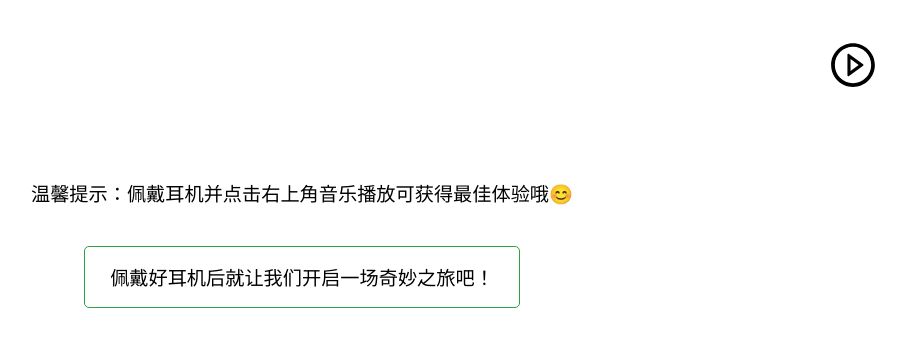
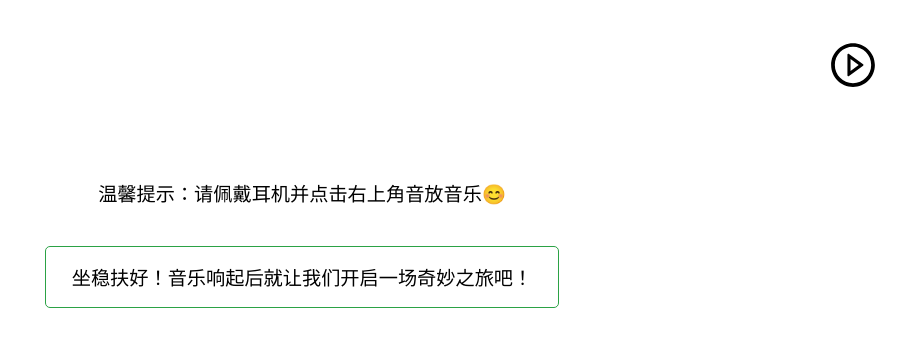
Before and after one commit to mtbasktm/Physics, a website: page index.html in a window 1280 px wide. Shown: the top 346 px of the page, without its empty margins (338-1244 px from the left). Drawn offline with nearby package versions, Linux system fonts and the light colour scheme.

Commit message:
Update index.html

```diff
--- a/index.html
+++ b/index.html
@@ -14,9 +14,9 @@
 <body>
   <button id="playPauseButton" class="play-pause"></button>
   <div class="startSign">
-    <p class="two">温馨提示：佩戴耳机并点击右上角音乐播放可获得最佳体验哦😊</p>
+    <p class="two">温馨提示：请佩戴耳机并点击右上角音放音乐😊</p>
     <!-- 开始按钮 -->
-    <p id="startButton" class="two button">佩戴好耳机后就让我们开启一场奇妙之旅吧！</p>
+    <p id="startButton" class="two button">坐稳扶好！音乐响起后就让我们开启一场奇妙之旅吧！</p>
   </div>
 
   <div class="container">
```
